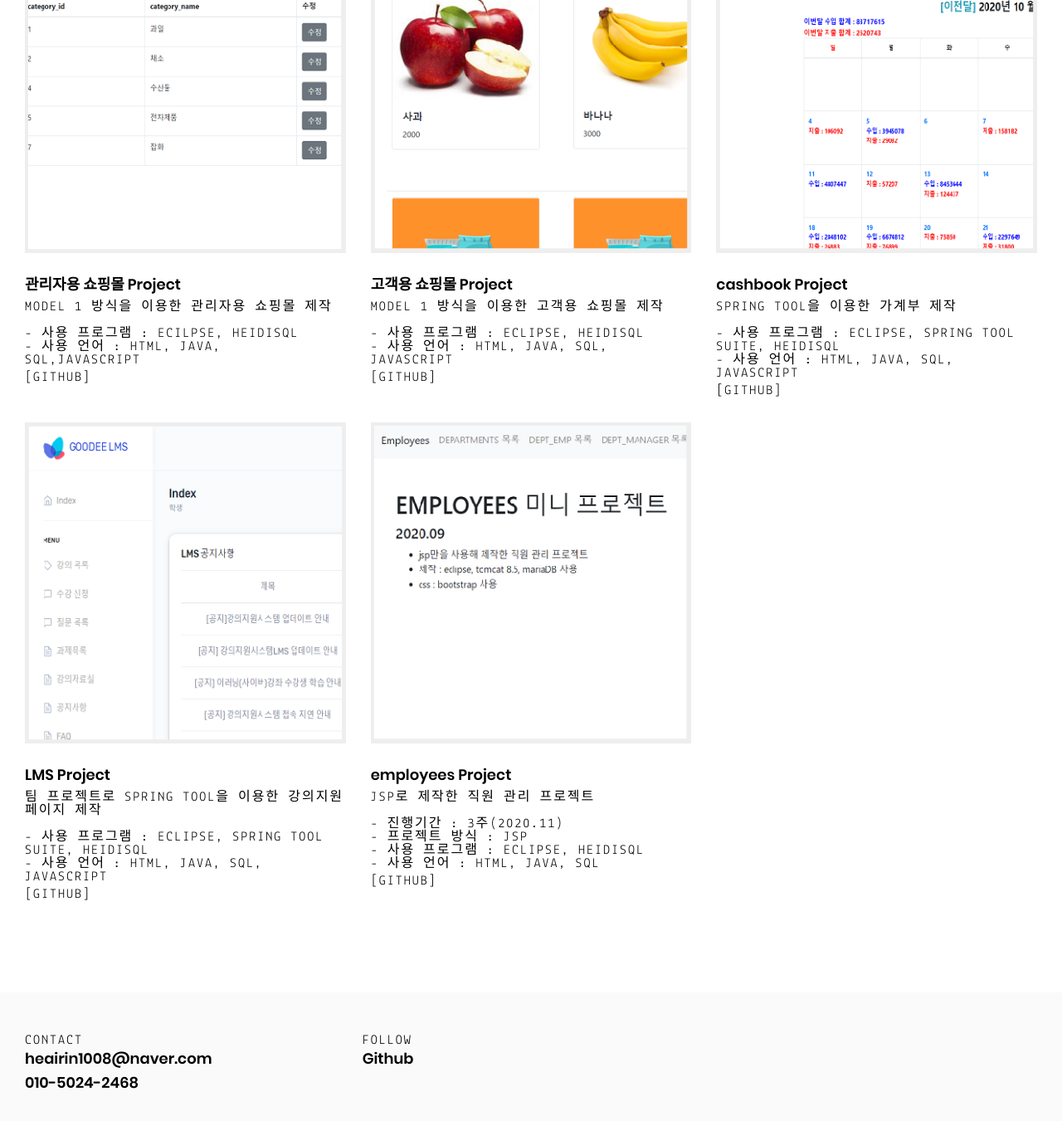
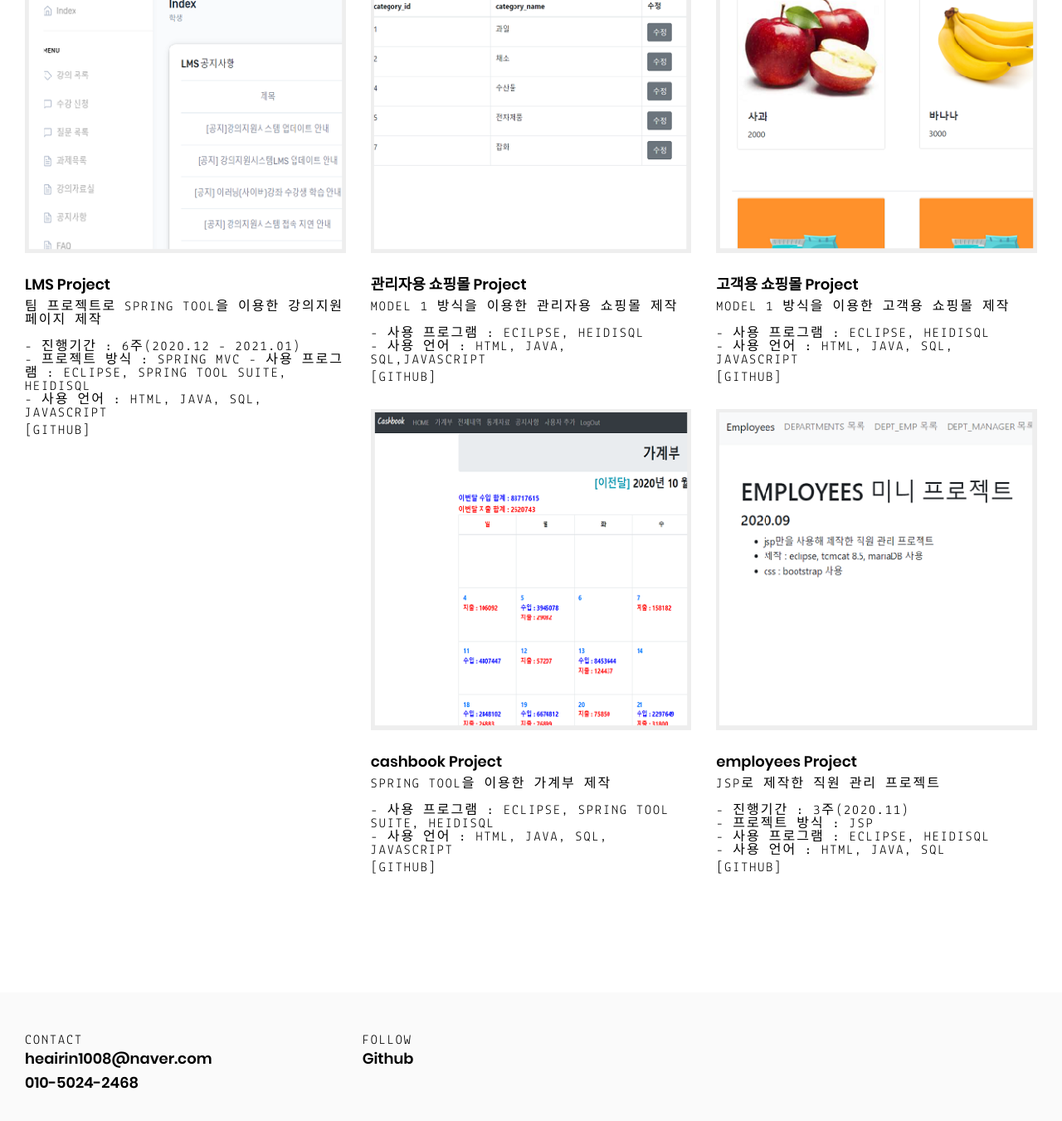
Before and after one commit to heairin1008/heairin1008.github.io, a Jekyll site: the page built from index.html, in a window 1280 px wide and 1400 px high, scrolled down 1025 px. Shown: the top 1351 px of the window at 83% size. Built offline with Jekyll 4.4.1, drawn with Linux system fonts in a browser that asks for light colours.

Commit message:
Update and rename 2017-04-05-aquapineapple.md to 2017-04-01-aquapineapple.md

```diff
--- a/_posts/projects/2017-04-05-aquapineapple.md
+++ b/_posts/projects/2017-04-01-aquapineapple.md
@@ -10,6 +10,8 @@ project:
   title: "LMS Project"
   type: "팀 프로젝트로 SPRING TOOL을 이용한 강의지원 페이지 제작<br>
           <br>
+         - 진행기간 : 6주(2020.12 - 2021.01)<br>
+         - 프로젝트 방식 : Spring MVC
          - 사용 프로그램 : Eclipse, Spring Tool Suite, HeidiSQL<br>
          - 사용 언어 : HTML, Java, SQL, JavaScript"
   url: "https://github.com/goodee-project/LMS-Z"
```
